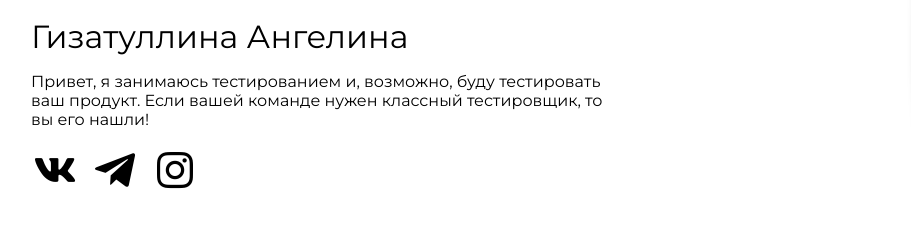
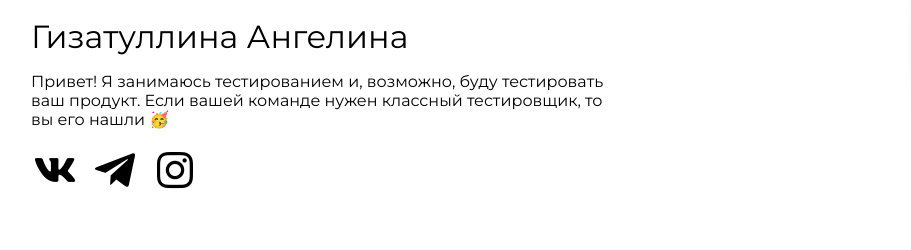
Before and after one commit to AngelinaGizatullina/CV, a plain HTML site: page index.html in a window 1280 px wide. Shown: the part 394-644 px from the top of the page, 9-920 px from the left. Drawn offline with nearby package versions, Linux system fonts and the light colour scheme.

Commit message:
изменила дискрипт

```diff
--- a/index.html
+++ b/index.html
@@ -26,8 +26,8 @@
         <h1 class="hero__title">QA Engineer 👩🏽‍💻</h1>
         <h2 class="hero__subtitle">Гизатуллина Ангелина</h2>
         <p class="hero__description">
-          Привет, я занимаюсь тестированием и, возможно, буду тестировать ваш продукт.
-          Если вашей команде нужен классный тестировщик, то вы его нашли!
+          Привет! Я занимаюсь тестированием и, возможно, буду тестировать ваш продукт.
+          Если вашей команде нужен классный тестировщик, то вы его нашли 🥳
         </p>
 
 
```
